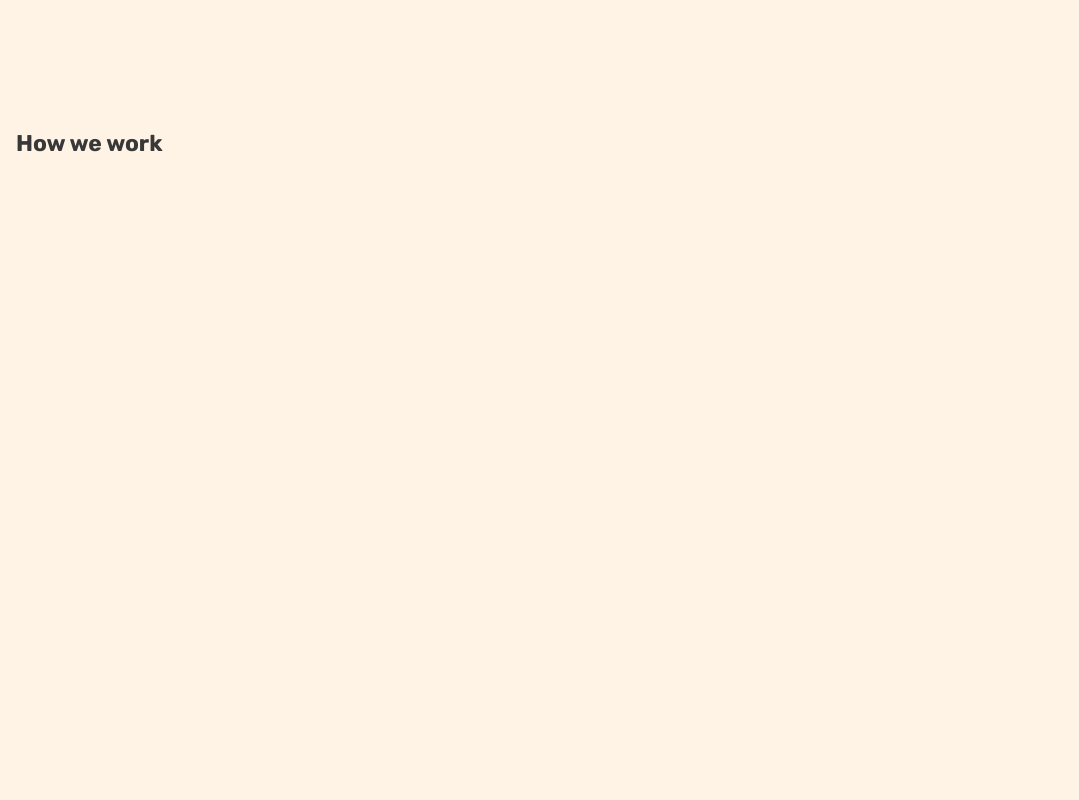
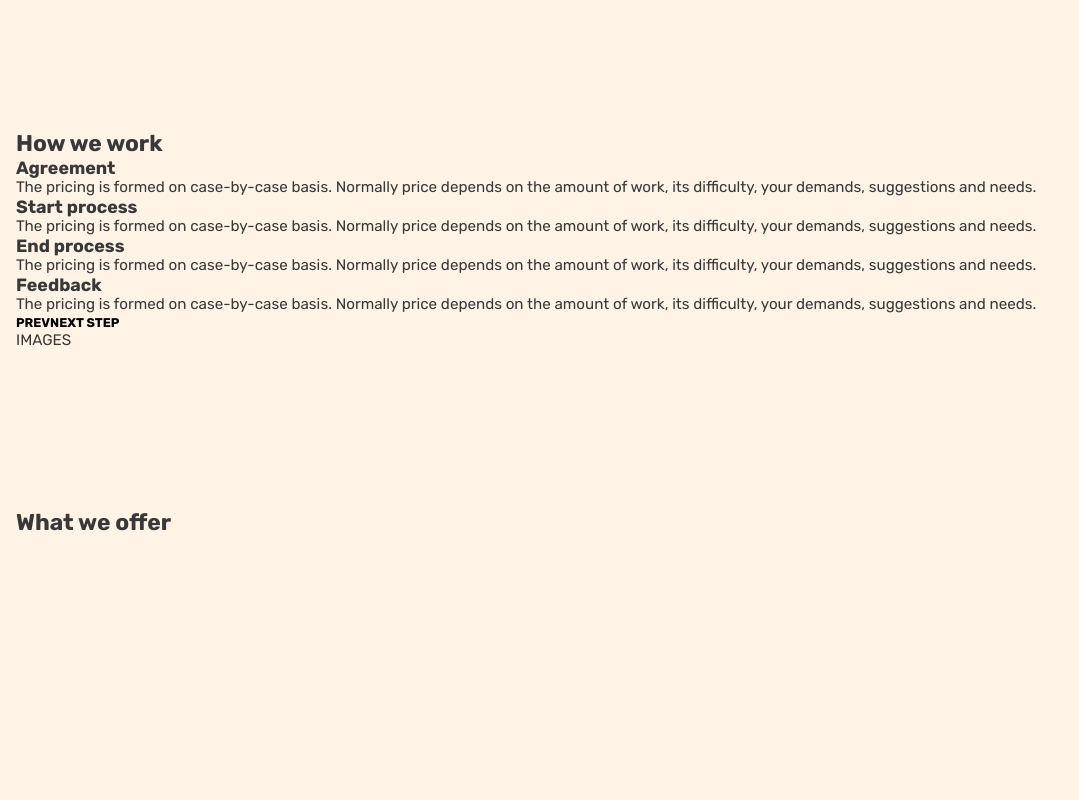
Before and after one commit to jnetc/timamih.com, a Next.js app: page / in a window 1280 px wide. Shown: the part 6420-7220 px from the top of the page, without its empty margins (0-1079 px from the left). Built offline with nearby package versions, Linux system fonts and the light colour scheme.

Commit message:
started to create "how we work"

```diff
--- /dev/null
+++ b/components/how-we-work/Illustration.tsx
@@ -0,0 +1,3 @@
+export const Illustration = () => {
+  return <div className="illustration illustration-right">IMAGES</div>;
+};
--- a/components/how-we-work/howwework.module.css
+++ /dev/null
@@ -1,4 +0,0 @@
-.module {
-  display: flex;
-  height: 100vh;
-}
--- a/components/how-we-work/index.tsx
+++ b/components/how-we-work/index.tsx
@@ -1,9 +1,13 @@
-import styles from './howwework.module.css';
+// Component
+import { Steps } from './steps/Steps';
+import { Illustration } from './Illustration';
 
 const HowWeWork = () => {
   return (
-    <section id="howwework" className={styles.module}>
-      <h1>How we work</h1>
+    <section id="howwework" className="how-we-work">
+      <h1 className="section-title">How we work</h1>
+      <Steps />
+      <Illustration />
     </section>
   );
 };
--- /dev/null
+++ b/components/how-we-work/steps/Step.tsx
@@ -0,0 +1,15 @@
+import { ArticleType } from '@Types';
+export const Step = ({
+  data,
+  active,
+}: {
+  data: ArticleType<string>;
+  active: boolean;
+}) => {
+  return (
+    <article className={`step ${active ? 'active' : ''}`}>
+      <h1 className="step__title">{data.title}</h1>
+      <p className="description-section">{data.description}</p>
+    </article>
+  );
+};
--- /dev/null
+++ b/components/how-we-work/steps/Steps.tsx
@@ -0,0 +1,82 @@
+import { useState, useRef } from 'react';
+import { Step } from './Step';
+
+export const Steps = () => {
+  const [moveStep, setMoveStep] = useState({ num: 0, size: 0 });
+  const ref = useRef<HTMLDivElement>(null);
+
+  const stepHandler = (direction: 'next' | 'prev') => {
+    const eachStepSize = 100 / work_steps.length;
+    let currentStep = 0;
+
+    if (direction == 'next') {
+      if (moveStep.num === work_steps.length - 1) return;
+      currentStep = ++moveStep.num;
+    }
+
+    if (direction == 'prev') {
+      if (moveStep.num === 0) return;
+      currentStep = --moveStep.num;
+    }
+
+    const calcNextStep = eachStepSize * currentStep;
+    setMoveStep({ size: calcNextStep, num: currentStep });
+  };
+
+  const steps = work_steps.map((step, idx) => {
+    return <Step key={step.title} data={step} active={idx === moveStep.num} />;
+  });
+  return (
+    <div className="steps">
+      <div
+        className="steps__articles"
+        style={{ transform: `translate3d(-${moveStep.size}%, 0, 0)` }}
+        ref={ref}
+      >
+        {steps}
+      </div>
+      <div className="steps__actions">
+        <button
+          className="rect-button click"
+          onClick={() => stepHandler('prev')}
+        >
+          PREV
+        </button>
+        <button
+          className="rect-button click"
+          onClick={() => stepHandler('next')}
+        >
+          NEXT STEP
+        </button>
+      </div>
+    </div>
+  );
+};
+
+const work_steps = [
+  {
+    title: 'Agreement',
+    description:
+      'The pricing is formed on case-by-case basis. Normally price depends on the amount of work, its difficulty, your demands, suggestions and needs.',
+  },
+  {
+    title: 'Start process',
+    description:
+      'The pricing is formed on case-by-case basis. Normally price depends on the amount of work, its difficulty, your demands, suggestions and needs.',
+  },
+  {
+    title: 'End process',
+    description:
+      'The pricing is formed on case-by-case basis. Normally price depends on the amount of work, its difficulty, your demands, suggestions and needs.',
+  },
+  {
+    title: 'Feedback',
+    description:
+      'The pricing is formed on case-by-case basis. Normally price depends on the amount of work, its difficulty, your demands, suggestions and needs.',
+  },
+  // {
+  //   title: 'Maintain',
+  //   description:
+  //     'The pricing is formed on case-by-case basis. Normally price depends on the amount of work, its difficulty, your demands, suggestions and needs.',
+  // },
+];
--- a/styles/buttons.css
+++ b/styles/buttons.css
@@ -3,7 +3,9 @@
   color: var(--secondary-color);
   font-size: 1rem;
   font-weight: bold;
+  letter-spacing: 0.5px;
   text-transform: uppercase;
+  user-select: none;
 }
 .rect-button,
 .hire-button {
@@ -13,6 +15,7 @@
   padding: 1rem 2rem;
   font-size: 1.225rem;
   font-weight: bold;
+  letter-spacing: 0.5px;
   text-transform: uppercase;
   border-radius: 1rem;
   border: 2px solid transparent;
@@ -30,17 +33,19 @@
 .hire-button {
   fill: var(--primary-color);
   color: var(--primary-color);
-  background-color: var(--secondary-color);
-  box-shadow: 0.75rem 0.75rem 0 hsla(var(--secondary-shade) / 0.1),
-    0.75rem 0.75rem 1.5rem hsla(var(--secondary-shade) / 0.1);
+  border-color: hsla(var(--light) / 0.5);
+
+  background-color: var(--accent-color);
+  box-shadow: 0.75rem 0.75rem 0 hsla(var(--accent-shade) / 0.1),
+    0.75rem 0.75rem 1.5rem hsla(var(--accent-shade) / 0.1);
 }
 .hire-button:hover {
-  border-color: var(--accent-color);
+  border-color: hsl(var(--light));
   box-shadow: 0.75rem 0.75rem 0 hsla(var(--accent-shade) / 0.1),
     0.75rem 0.75rem 1.5rem hsla(var(--accent-shade) / 0.1);
 }
 .hire-button:active {
-  border-color: var(--accent-color);
+  border-color: hsl(var(--light));
   box-shadow: 0.5rem 0.5rem 0 hsla(var(--accent-shade) / 0.3),
     0.5rem 0.5rem 1rem hsla(var(--accent-shade) / 0.3);
 }
@@ -64,7 +69,6 @@
     calc(0.75rem / var(--division)) calc(0.75rem / var(--division))
       calc(1.5rem / var(--division)) hsla(var(--accent-shade) / 0.1);
   transition: all var(--optimal) ease-in-out;
-  user-select: none;
 }
 
 .circle-button:hover {
@@ -76,7 +80,7 @@
 }
 
 .circle-button:active {
-  box-shadow: inset 0 0 0 1px hsla(var(--accent-shade) / 0.85),
+  box-shadow: inset 0 0 0 2px hsla(var(--accent-shade) / 0.85),
     calc(0.5rem / var(--division)) calc(0.5rem / var(--division)) 0
       hsla(var(--accent-shade) / 0.3),
     calc(0.5rem / var(--division)) calc(0.5rem / var(--division))
--- a/styles/common.css
+++ b/styles/common.css
@@ -21,6 +21,7 @@
   word-spacing: 999px;
 }
 .section-title {
+  grid-column: 1 / -1;
   font-size: clamp(2em, 4vw, 4em);
   text-align: center;
 }
@@ -28,7 +29,7 @@
 .description-main,
 .description-section {
   /* max-width: 800px; */
-  font-size: clamp(1.175em, 1.8vw, 1.5em);
+  font-size: clamp(1.125em, 1.8vw, 1.5em);
   line-height: 1.3;
 }
 .description-main {
--- a/styles/globals.css
+++ b/styles/globals.css
@@ -164,3 +164,4 @@ main {
 @import url('./modals.css');
 @import url('./navigation/navigation.css');
 @import url('./hero-section/hero-section.css');
+@import url('./how-we-work/how-we-work.css');
--- /dev/null
+++ b/styles/how-we-work/how-we-work.css
@@ -0,0 +1,58 @@
+.how-we-work {
+  display: grid;
+  grid-template-columns: 1fr 1fr;
+  column-gap: var(--gap-three);
+  row-gap: 8rem;
+}
+.steps {
+  grid-column: 1;
+  display: flex;
+  flex-flow: column;
+  row-gap: 2.5rem;
+  overflow: hidden;
+  padding-block-end: 1rem;
+}
+.steps__articles {
+  width: 400%;
+  display: flex;
+  transition: transform var(--optimal) cubic-bezier(0.77, 0.15, 0.28, 1.07);
+}
+.step {
+  display: flex;
+  flex-flow: column;
+  opacity: 0;
+  transform: scale(0.1);
+  transition: all var(--optimal) cubic-bezier(0.77, 0.15, 0.28, 1.07);
+}
+.step.active {
+  opacity: 1;
+  transform: scale(1);
+}
+
+.step__title {
+  font-size: 3rem;
+}
+.steps__actions {
+  display: flex;
+  justify-content: space-between;
+  align-items: center;
+  padding-inline-end: 1rem;
+}
+.illustration-right {
+  grid-column: 2;
+}
+
+@media screen and (max-width: 960px) {
+  .how-we-work {
+    grid-template-columns: 1fr;
+    row-gap: var(--gap-three);
+  }
+  .steps {
+    grid-column: 1;
+    order: 2;
+  }
+  .illustration-right {
+    grid-column: 1;
+    order: 1;
+  }
+}
--- a/types.ts
+++ b/types.ts
@@ -2,7 +2,7 @@ import { ReactChild, Dispatch, SetStateAction } from 'react';
 
 export type LanguagesType = 'ru' | 'fi' | 'en';
 
-interface ArticleType<T> {
+export interface ArticleType<T> {
   title: T;
   description: T;
 }
```
Also changed, not shown: styles/hero-section/hero-right-side.css (+6 -4 lines), styles/hero-section/hero-right/messages.css (+4 -3 lines).
